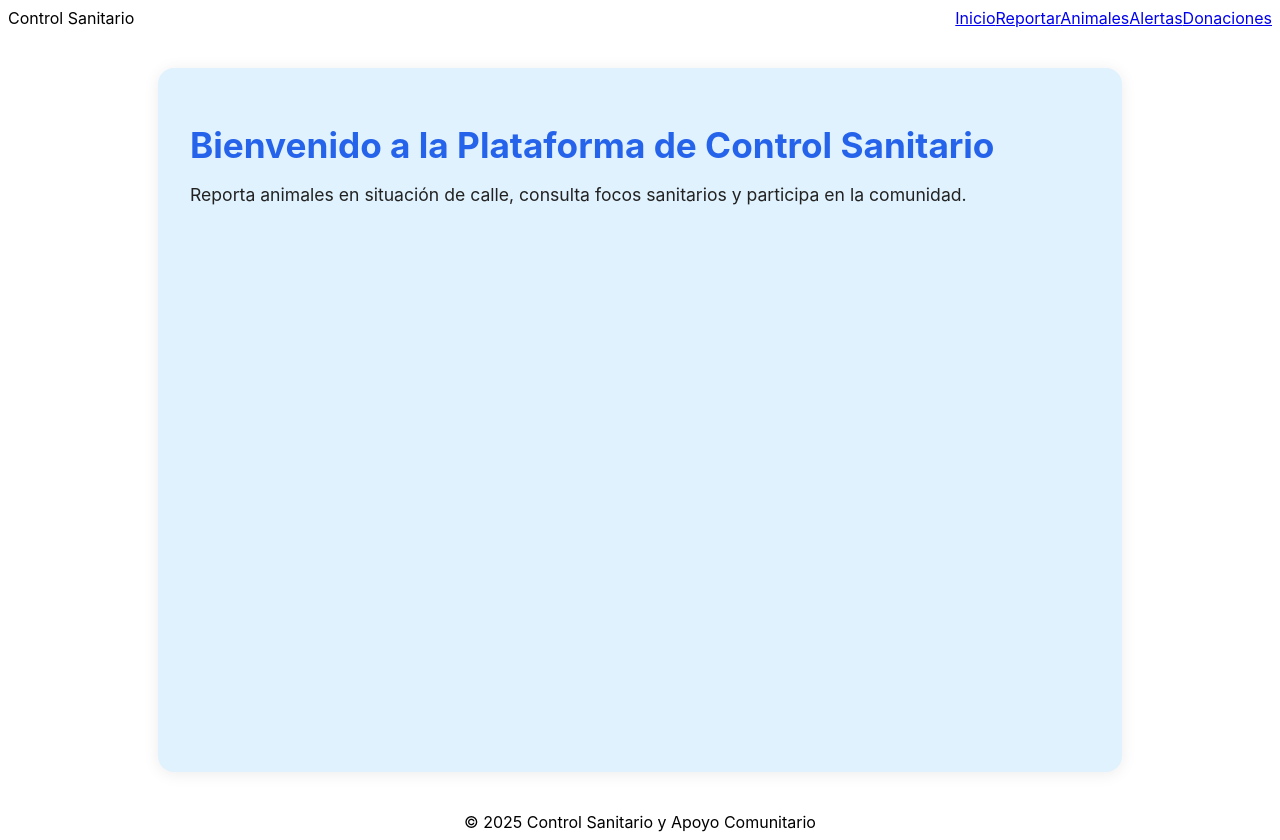
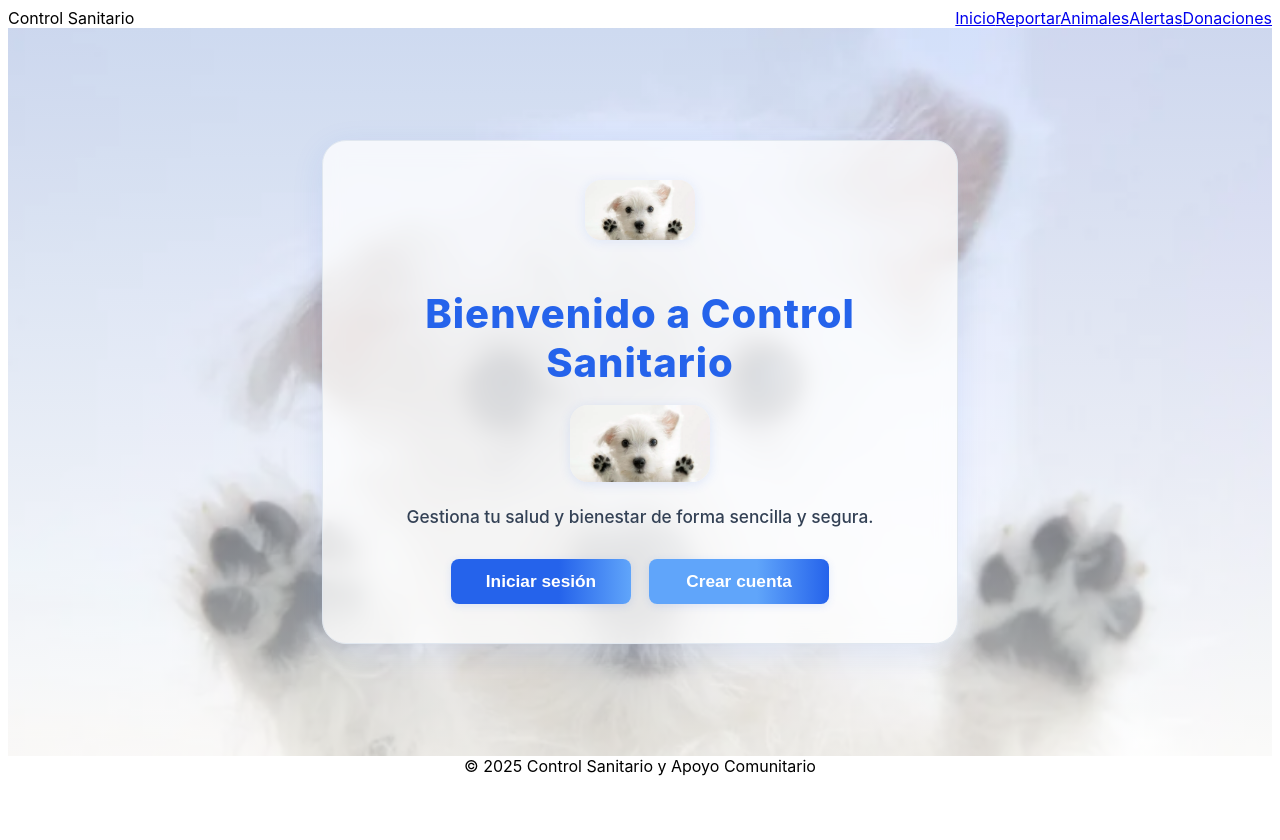
Before and after one commit to imeduuu/integraII, a Next.js app in the folder control-sanitario-next/: page / in a window 1280 px wide. After the commit the page ends 800 px from the top, so only its background shows below. Built offline with nearby package versions, Linux system fonts and the light colour scheme.

Commit message:
se implemento un login no funcional pero con las validaciones correspondiestes tambien mejoras visuales

```diff
--- a/control-sanitario-next/src/pages/index.tsx
+++ b/control-sanitario-next/src/pages/index.tsx
@@ -1,38 +1,255 @@
-import React from 'react';
+import React, { useState } from 'react';
 import Navbar from '../components/Navbar';
 import Footer from '../components/Footer';
 
+const backgroundUrl = '/perrito.png';
 
-
-const mainStyle: React.CSSProperties = {
-  maxWidth: '900px',
-  margin: '40px auto',
+const modalStyle: React.CSSProperties = {
+  position: 'fixed',
+  top: 0, left: 0, right: 0, bottom: 0,
+  background: 'rgba(0,0,0,0.3)',
+  display: 'flex',
+  alignItems: 'center',
+  justifyContent: 'center',
+  zIndex: 1000
+};
+const formStyle: React.CSSProperties = {
+  maxWidth: '400px',
+  width: '90vw',
   padding: '32px',
-  background: '#e0f2fe',
-  minHeight: '80vh',
-  borderRadius: '16px',
-  boxShadow: '0 2px 16px rgba(0,0,0,0.08)'
+  background: 'rgba(255,255,255,0.98)',
+  borderRadius: '18px',
+  boxShadow: '0 8px 32px rgba(0,0,0,0.18)',
+  border: '1px solid #e0e7ef',
+  animation: 'fadeIn 0.4s'
 };
-const h1Style: React.CSSProperties = {
-  fontSize: '2.2rem',
+const labelStyle: React.CSSProperties = {
+  display: 'block',
+  marginBottom: '8px',
+  fontWeight: 600,
+  color: '#2563eb'
+};
+const inputStyle: React.CSSProperties = {
+  width: '100%',
+  padding: '10px',
+  marginBottom: '18px',
+  borderRadius: '8px',
+  border: '1.5px solid #b6c2d6',
+  fontSize: '1.05rem',
+  background: '#f8fafc',
+  transition: 'border 0.2s'
+};
+const buttonStyle: React.CSSProperties = {
+  width: '100%',
+  padding: '12px',
+  background: 'linear-gradient(90deg,#2563eb 60%,#60a5fa 100%)',
+  color: '#fff',
+  border: 'none',
+  borderRadius: '8px',
   fontWeight: 700,
-  marginBottom: '18px',
+  fontSize: '1.08rem',
+  cursor: 'pointer',
+  boxShadow: '0 2px 8px rgba(37,99,235,0.12)',
+  transition: 'transform 0.2s',
+};
+const secondaryButtonStyle: React.CSSProperties = {
+  ...buttonStyle,
+  background: '#e5e7eb',
   color: '#2563eb',
-};
-const pStyle: React.CSSProperties = {
-  fontSize: '1.1rem',
-  color: '#222',
+  marginTop: 8,
+  boxShadow: 'none'
 };
 
-const Home = () => (
-  <>
-    <Navbar />
-    <main style={mainStyle}>
-      <h1 style={h1Style}>Bienvenido a la Plataforma de Control Sanitario</h1>
-      <p style={pStyle}>Reporta animales en situación de calle, consulta focos sanitarios y participa en la comunidad.</p>
-    </main>
-    <Footer />
-  </>
-);
+function validateEmail(email: string) {
+  return /^[^\s@]+@[^\s@]+\.[^\s@]+$/.test(email);
+}
+
+const Home = () => {
+  const [modal, setModal] = useState<'login' | 'register' | null>(null);
+  const [email, setEmail] = useState('');
+  const [password, setPassword] = useState('');
+  const [mensaje, setMensaje] = useState('');
+
+  const handleOpen = (type: 'login' | 'register') => {
+    setModal(type);
+    setEmail('');
+    setPassword('');
+    setMensaje('');
+  };
+
+  const handleClose = () => setModal(null);
+
+  const handleSubmit = (e: React.FormEvent) => {
+    e.preventDefault();
+    if (!validateEmail(email)) {
+      setMensaje('Por favor ingresa un correo válido.');
+      return;
+    }
+    if (password.length < 6) {
+      setMensaje('La contraseña debe tener al menos 6 caracteres.');
+      return;
+    }
+    setMensaje(modal === 'login' ? 'Inicio de sesión simulado.' : 'Registro simulado.');
+  };
+
+  return (
+    <>
+      <Navbar />
+      <div
+        style={{
+          minHeight: '75vh',
+          width: '100%',
+          backgroundImage: `linear-gradient(rgba(37,99,235,0.18),rgba(255,255,255,0.7)), url(${backgroundUrl})`,
+          backgroundSize: 'cover',
+          backgroundPosition: 'center',
+          display: 'flex',
+          alignItems: 'center',
+          justifyContent: 'center',
+          padding: '5vw 0'
+        }}
+      >
+        <div
+          style={{
+            background: 'rgba(255,255,255,0.75)', // más transparente
+            borderRadius: 24,
+            boxShadow: '0 8px 32px rgba(37,99,235,0.10)',
+            padding: '3vw 6vw',
+            maxWidth: 480,
+            width: '95vw',
+            textAlign: 'center',
+            border: '1px solid #e0e7ef',
+            animation: 'fadeIn 0.7s',
+            backdropFilter: 'blur(10px)' // difuminado bonito estilo glass
+          }}
+        >
+
+          <img
+            src={backgroundUrl}
+            alt="Salud y bienestar"
+            style={{
+              width: '110px',
+              borderRadius: 16,
+              marginBottom: 18,
+              boxShadow: '0 2px 12px rgba(37,99,235,0.10)'
+            }}
+          />
+          <h1 style={{
+            fontWeight: 800,
+            fontSize: 'clamp(1.5rem, 4vw, 2.5rem)',
+            color: '#2563eb',
+            marginBottom: 10,
+            letterSpacing: '1px'
+          }}>
+            Bienvenido a Control Sanitario
+          </h1>
+          {/* Imagen del perrito decorativa */}
+          <img
+            src="/perrito.png"
+            alt="Perrito decorativo"
+            style={{
+              width: '140px',
+              borderRadius: '18px',
+              margin: '18px auto 24px auto',
+              boxShadow: '0 2px 12px rgba(37,99,235,0.13)',
+              display: 'block'
+            }}
+          />
+          <p style={{
+            color: '#334155',
+            fontSize: '1.08rem',
+            marginBottom: 32,
+            fontWeight: 500
+          }}>
+            Gestiona tu salud y bienestar de forma sencilla y segura.
+          </p>
+          <div style={{
+            display: 'flex',
+            flexDirection: 'row',
+            gap: '18px',
+            flexWrap: 'wrap',
+            justifyContent: 'center'
+          }}>
+            <button
+              style={{
+                ...buttonStyle,
+                width: 'clamp(140px, 40vw, 180px)'
+              }}
+              onClick={() => handleOpen('login')}
+              onMouseOver={e => (e.currentTarget.style.transform = 'scale(1.05)')}
+              onMouseOut={e => (e.currentTarget.style.transform = 'scale(1)')}
+            >
+              Iniciar sesión
+            </button>
+            <button
+              style={{
+                ...buttonStyle,
+                width: 'clamp(140px, 40vw, 180px)',
+                background: 'linear-gradient(90deg,#60a5fa 60%,#2563eb 100%)'
+              }}
+              onClick={() => handleOpen('register')}
+              onMouseOver={e => (e.currentTarget.style.transform = 'scale(1.05)')}
+              onMouseOut={e => (e.currentTarget.style.transform = 'scale(1)')}
+            >
+              Crear cuenta
+            </button>
+          </div>
+        </div>
+      </div>
+      {modal && (
+        <div style={modalStyle} onClick={handleClose}>
+          <form
+            style={formStyle}
+            onClick={e => e.stopPropagation()}
+            onSubmit={handleSubmit}
+          >
+            <h2 style={{
+              fontWeight: 700,
+              fontSize: '1.5rem',
+              marginBottom: 20,
+              color: '#2563eb'
+            }}>
+              {modal === 'login' ? 'Iniciar Sesión' : 'Crear Cuenta'}
+            </h2>
+            <label style={labelStyle}>Correo electrónico</label>
+            <input
+              style={inputStyle}
+              type="email"
+              value={email}
+              onChange={e => setEmail(e.target.value)}
+              required
+              placeholder="ejemplo@correo.com"
+            />
+            <label style={labelStyle}>Contraseña</label>
+            <input
+              style={inputStyle}
+              type="password"
+              value={password}
+              onChange={e => setPassword(e.target.value)}
+              required
+              minLength={6}
+              placeholder="Mínimo 6 caracteres"
+            />
+            <button style={buttonStyle} type="submit">
+              {modal === 'login' ? 'Entrar' : 'Registrarse'}
+            </button>
+            {mensaje && <p style={{ marginTop: 16, color: '#2563eb', fontWeight: 600 }}>{mensaje}</p>}
+            <button style={secondaryButtonStyle} type="button" onClick={handleClose}>
+              Cancelar
+            </button>
+          </form>
+        </div>
+      )}
+      <Footer />
+      <style>
+        {`
+          @keyframes fadeIn {
+            from { opacity: 0; transform: translateY(30px);}
+            to { opacity: 1; transform: translateY(0);}
+          }
+        `}
+      </style>
+    </>
+  );
+};
 
 export default Home;
--- a/control-sanitario-next/tsconfig.json
+++ b/control-sanitario-next/tsconfig.json
@@ -15,7 +15,8 @@
     "moduleResolution": "node",
     "resolveJsonModule": true,
     "isolatedModules": true,
-    "jsx": "preserve"
+    "jsx": "preserve",
+    "target": "ES2017"
   },
   "include": [
     "next-env.d.ts",
```
Also changed, not shown: control-sanitario-next/next-env.d.ts, control-sanitario-next/public/perrito.png (added).
